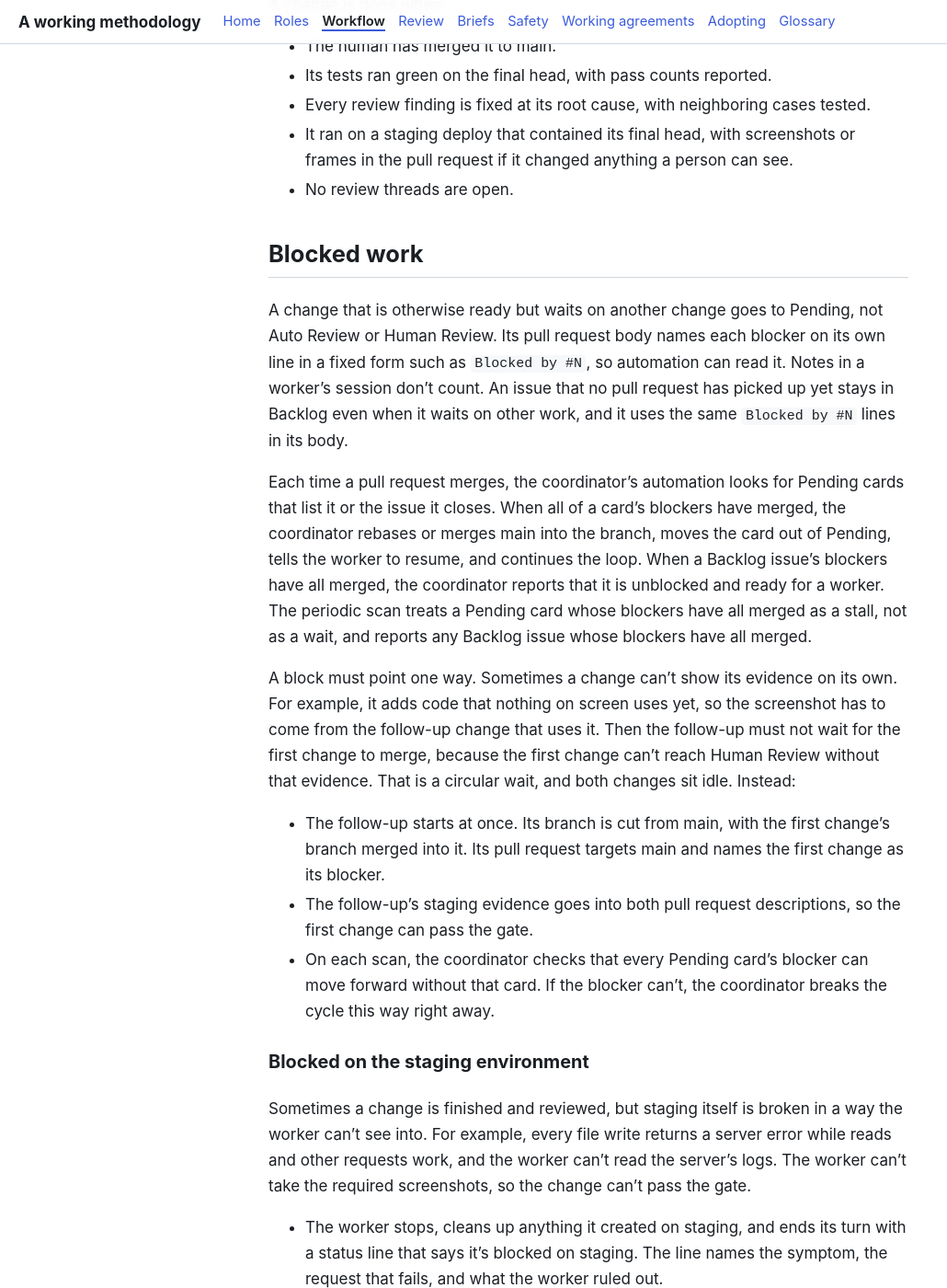
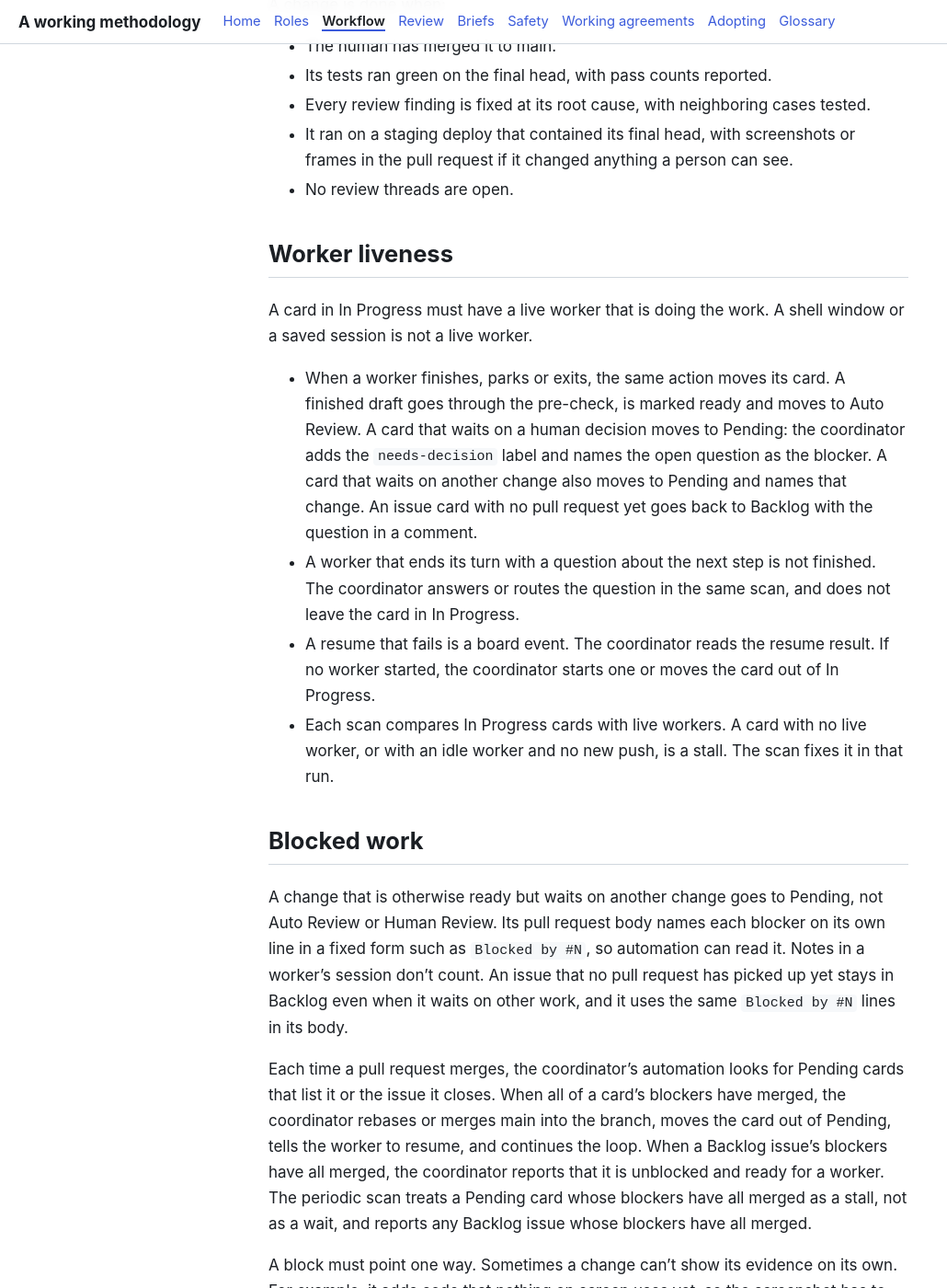
Before and after one commit to tangentcode/methodology, a Jekyll site: the page built from workflow.md, in a window 1280 px wide and 1400 px high, scrolled down 7245 px. Shown: the whole window at 92% size, without its empty margins (0-1030 px from the left). Built offline with Jekyll 4.4.1, drawn with Linux system fonts in a browser that asks for light colours; our own code applies the rules of GitHub Pages for plain Markdown files.

Commit message:
Workflow: an In Progress card must have a live worker (#31)
* Workflow: an In Progress card must have a live worker

* Workflow: route human-blocked cards to Pending with needs-decision

---------

Co-authored-by: tangentstorm <2150613+tangentstorm@users.noreply.github.com>

```diff
--- a/workflow.md
+++ b/workflow.md
@@ -109,6 +109,15 @@ A change is done when:
 - It ran on a staging deploy that contained its final head, with screenshots or frames in the pull request if it changed anything a person can see.
 - No review threads are open.
 
+## Worker liveness
+
+A card in In Progress must have a live worker that is doing the work. A shell window or a saved session is not a live worker.
+
+- When a worker finishes, parks or exits, the same action moves its card. A finished draft goes through the pre-check, is marked ready and moves to Auto Review. A card that waits on a human decision moves to Pending: the coordinator adds the `needs-decision` label and names the open question as the blocker. A card that waits on another change also moves to Pending and names that change. An issue card with no pull request yet goes back to Backlog with the question in a comment.
+- A worker that ends its turn with a question about the next step is not finished. The coordinator answers or routes the question in the same scan, and does not leave the card in In Progress.
+- A resume that fails is a board event. The coordinator reads the resume result. If no worker started, the coordinator starts one or moves the card out of In Progress.
+- Each scan compares In Progress cards with live workers. A card with no live worker, or with an idle worker and no new push, is a stall. The scan fixes it in that run.
+
 ## Blocked work
 
 A change that is otherwise ready but waits on another change goes to Pending, not Auto Review or Human Review. Its pull request body names each blocker on its own line in a fixed form such as `Blocked by #N`, so automation can read it. Notes in a worker's session don't count. An issue that no pull request has picked up yet stays in Backlog even when it waits on other work, and it uses the same `Blocked by #N` lines in its body.
```
